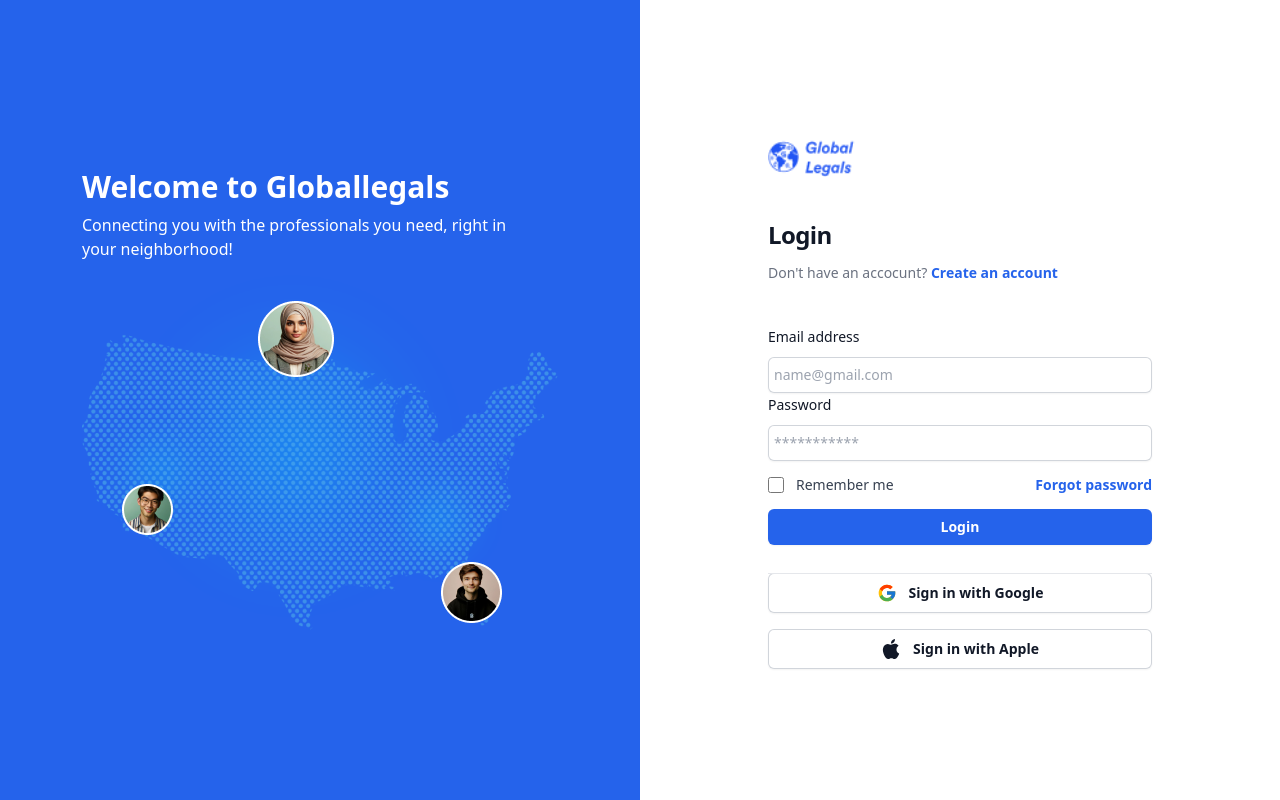
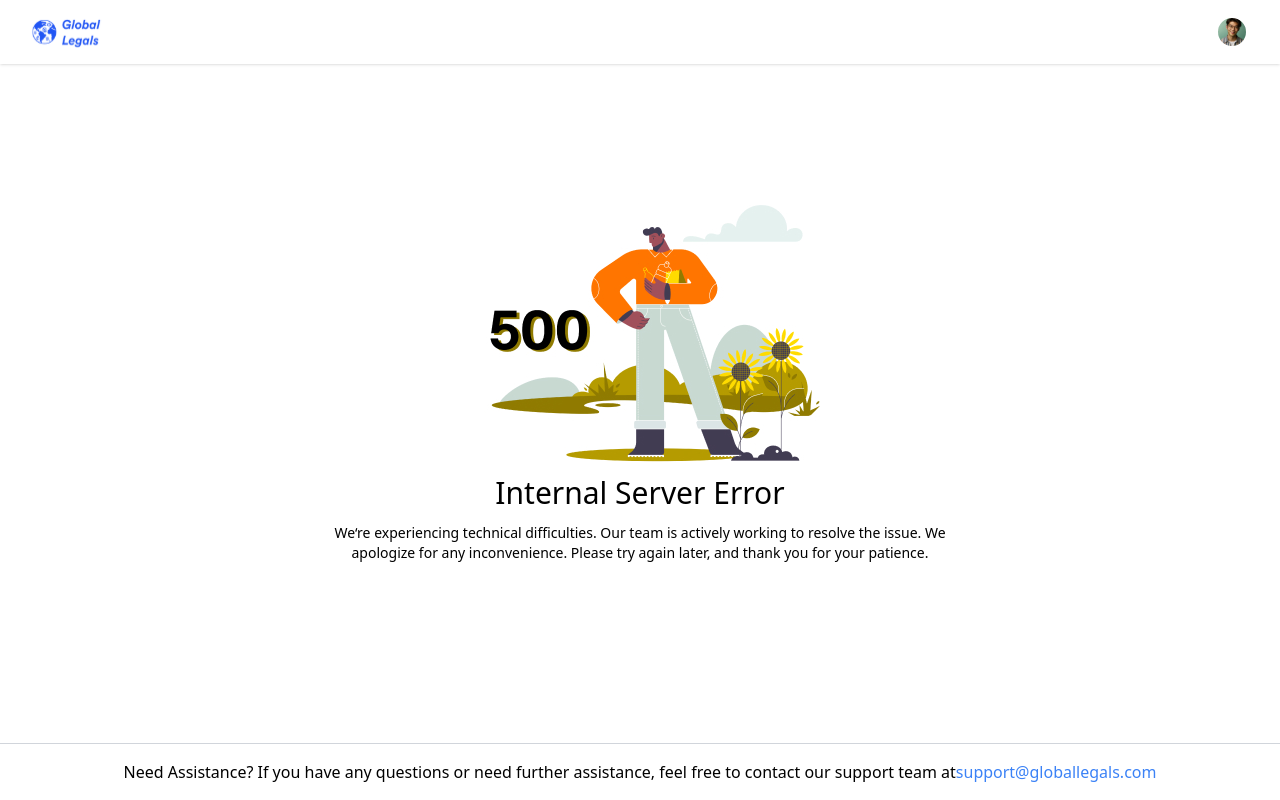
Before and after one commit to Nagarjunl/global-legals-ui, a React (Vite) app: page /dashboard/500 in a window 1280 px wide. Before the commit this address led to /. Built offline with nearby package versions, Linux system fonts and the light colour scheme.

Commit message:
added google login

```diff
--- a/package.json
+++ b/package.json
@@ -4,7 +4,7 @@
   "version": "0.0.0",
   "type": "module",
   "scripts": {
-    "dev": "vite",
+    "dev": "vite --port 5174",
     "build": "vite build",
     "lint": "eslint . --ext js,jsx --report-unused-disable-directives --max-warnings 0",
     "preview": "vite preview"
@@ -17,10 +17,12 @@
     "@tailwindcss/forms": "^0.5.7",
     "async-mutex": "^0.4.0",
     "firebase": "^10.7.1",
+    "gapi-script": "^1.2.0",
     "prop-types": "^15.8.1",
     "react": "^18.2.0",
     "react-datepicker": "^4.25.0",
     "react-dom": "^18.2.0",
+    "react-google-login": "^5.2.2",
     "react-google-recaptcha": "^3.1.0",
     "react-hook-form": "^7.49.2",
     "react-icons": "^4.12.0",
--- a/src/App.jsx
+++ b/src/App.jsx
@@ -1,4 +1,9 @@
-import { BrowserRouter as Router, Routes, Route, Navigate } from "react-router-dom";
+import {
+  BrowserRouter as Router,
+  Routes,
+  Route,
+  Navigate,
+} from "react-router-dom";
 import "./App.css";
 import AuthLayout from "./Layout/AuthLayout";
 import DashboardLayout from "./Layout/DashBoardLayout";
@@ -24,10 +29,9 @@ import PrivateInvestigators from "./pages/SignUpForms/PrivateInvestigators";
 import Verification from "./pages/SignUpForms/Verification";
 import PayPremium from "./pages/SignUpForms/PayPremium";
 
-import { useSelector } from 'react-redux'
+import { useSelector } from "react-redux";
 
 function App() {
-
   const isAuthenticated = useSelector((state) => state.auth.access_token);
 
   return (
@@ -37,7 +41,7 @@ function App() {
           <Route
             path="*"
             element={
-              !isAuthenticated ? (
+              // !isAuthenticated ? (
               <AuthLayout>
                 <Routes>
                   <Route index element={<Login />} />
@@ -48,16 +52,16 @@ function App() {
                   <Route path="enterOTP" element={<EnterOtp />} />
                 </Routes>
               </AuthLayout>
-              )
-                :
-                <Navigate to="/home" />
+              // )
+              // :
+              // <Navigate to="/home" />
             }
           />
           <Route path="/home" element={<Homepage />} />
           <Route
             path="dashboard/*"
             element={
-              isAuthenticated ? (
+              // isAuthenticated ? (
               <DashboardLayout>
                 <Routes>
                   <Route index element={<MultiStepper />} />
@@ -81,9 +85,10 @@ function App() {
                   <Route path="404" element={<Error404 />} />
                   <Route path="500" element={<Error500 />} />
                 </Routes>
-                </DashboardLayout>)
-                :
-                <Navigate to="/" />
+              </DashboardLayout>
+              // ) : (
+              //   <Navigate to="/" />
+              // )
             }
           />
         </Routes>
--- a/src/components/Header.jsx
+++ b/src/components/Header.jsx
@@ -6,14 +6,22 @@ import UserIcon from "../assets/UserIcon.svg";
 import { removeTokens } from "../reducers/auth/authSlice";
 import { useDispatch } from "react-redux";
 import { removeUser } from "../reducers/userSlice";
-
+import { GoogleLogout } from "react-google-login";
+import { useNavigate } from "react-router-dom";
 
 function classNames(...classes) {
   return classes.filter(Boolean).join(" ");
 }
 
+const clientId =
+  "1088488217067-p3bcsi9hbqg9v5befpfir4ak29dfd28i.apps.googleusercontent.com";
 export default function Example() {
+  const navigate = useNavigate();
 
+  const onSuccess = () => {
+    console.log("Log out Successfully");
+    navigate("/");
+  };
   const dispatch = useDispatch();
   return (
     <Disclosure as="nav" className="bg-white shadow">
@@ -102,12 +110,19 @@ export default function Example() {
                             onClick={() => {
                               dispatch(removeTokens());
                               dispatch(removeUser());
-                            }
-                            }
-
+                            }}
                           >
                             Sign out
                           </a>
+                        )}
+                      </Menu.Item>
+                      <Menu.Item>
+                        {({ active }) => (
+                          <GoogleLogout
+                            clientId={clientId}
+                            buttonText={"Logout"}
+                            onLogoutSuccess={onSuccess}
+                          />
                         )}
                       </Menu.Item>
                     </Menu.Items>
--- a/src/pages/Auth/Login.jsx
+++ b/src/pages/Auth/Login.jsx
@@ -1,19 +1,45 @@
 import logo from "../../assets/logo.png";
 import { SiApple } from "react-icons/si";
-import { FcGoogle } from "react-icons/fc";
 import PrimaryButton from "../../components/PrimaryButton";
 import { Link } from "react-router-dom";
 import LeftsideBar from "../../components/Leftside-Bar";
-import { useForm } from "react-hook-form"
+import { useForm } from "react-hook-form";
 import { useNavigate } from "react-router-dom";
 import { useDispatch } from "react-redux";
 import { addTokens } from "../../reducers/auth/authSlice";
 import { currentUser } from "../../reducers/userSlice";
 import { useSignInMutation } from "../../services/authAPI";
+import { GoogleLogin } from "react-google-login";
+import { useEffect } from "react";
+import { gapi } from "gapi-script";
+
+const clientId =
+  "1088488217067-p3bcsi9hbqg9v5befpfir4ak29dfd28i.apps.googleusercontent.com";
 const Login = () => {
   const navigate = useNavigate();
   const dispatch = useDispatch();
   const [signIn, { isLoading }] = useSignInMutation();
+
+  useEffect(() => {
+    function start() {
+      gapi.client.init({
+        clientId: clientId,
+        scope: "",
+      });
+    }
+    gapi.load("client:auth2", start);
+  });
+
+  // var accessToken = gapi.auth.getToken().accessToken;
+
+  const onSuccess = (res) => {
+    console.log("Login Succes Current User:", res.profileObj);
+    navigate("/dashboard");
+  };
+
+  const onFailure = (res) => {
+    console.log("Login failed: " + res);
+  };
 
   const {
     register,
@@ -32,7 +58,7 @@ const Login = () => {
             const { user, ...rest } = res;
             dispatch(addTokens(rest));
             dispatch(currentUser(user));
-            navigate("/home");
+            navigate("/dashboard");
           }
         });
     } catch (error) {
@@ -43,11 +69,11 @@ const Login = () => {
         message: "Username or password is incorrect",
       });
     }
-  }
+  };
 
   const onSubmit = (data) => {
     signInMethod(data);
-  }
+  };
 
   return (
     <div className="grid grid-cols-1 lg:grid-cols-2 min-h-screen">
@@ -67,9 +93,12 @@ const Login = () => {
             </h2>
             <p className="mt-2 text-sm leading-6 text-gray-500">
               Don&apos;t have an accocunt?&nbsp;
-
-              <Link to="/register" className="font-semibold text-blue-600 hover:text-blue-500"
-              >Create an account</Link>
+              <Link
+                to="/register"
+                className="font-semibold text-blue-600 hover:text-blue-500"
+              >
+                Create an account
+              </Link>
             </p>
           </div>
 
@@ -79,8 +108,9 @@ const Login = () => {
                 <>
                   <label
                     htmlFor="email"
-
-                    className={`block text-sm font-medium leading-6 ${errors?.email ? 'text-red-700' : 'text-gray-900'}`}
+                    className={`block text-sm font-medium leading-6 ${
+                      errors?.email ? "text-red-700" : "text-gray-900"
+                    }`}
                   >
                     Email address
                   </label>
@@ -93,15 +123,19 @@ const Login = () => {
                     />
                   </div>
 
-                  {errors?.email &&
-                    <p className="mt-2 text-sm text-red-600 dark:text-red-500"> {errors?.email?.message} </p>
-                  }
+                  {errors?.email && (
+                    <p className="mt-2 text-sm text-red-600 dark:text-red-500">
+                      {" "}
+                      {errors?.email?.message}{" "}
+                    </p>
+                  )}
                 </>
                 <>
                   <label
                     htmlFor="password"
-
-                    className={`block text-sm font-medium leading-6 ${errors?.password ? 'text-red-700' : 'text-gray-900'}`}
+                    className={`block text-sm font-medium leading-6 ${
+                      errors?.password ? "text-red-700" : "text-gray-900"
+                    }`}
                   >
                     Password
                   </label>
@@ -110,12 +144,17 @@ const Login = () => {
                       type="password"
                       placeholder="***********"
                       className="block w-full rounded-md border-0 p-1.5 shadow-sm ring-1 ring-inset ring-gray-300 placeholder:text-gray-400  focus:ring-blue-600 sm:text-sm sm:leading-6"
-                      {...register("password", { required: "Password is required" })}
+                      {...register("password", {
+                        required: "Password is required",
+                      })}
                     />
                   </div>
-                  {errors?.password &&
-                    <p className="mt-2 text-sm text-red-600 dark:text-red-500"> {errors?.password?.message} </p>
-                  }
+                  {errors?.password && (
+                    <p className="mt-2 text-sm text-red-600 dark:text-red-500">
+                      {" "}
+                      {errors?.password?.message}{" "}
+                    </p>
+                  )}
                 </>
 
                 <div className="flex items-center justify-between mt-3">
@@ -135,12 +174,19 @@ const Login = () => {
                   </div>
 
                   <div className="text-sm leading-6">
-
-                    <Link to="/forgetPassword" className="font-semibold text-blue-600 hover:text-blue-500"
-                    >Forgot password</Link>
+                    <Link
+                      to="/forgetPassword"
+                      className="font-semibold text-blue-600 hover:text-blue-500"
+                    >
+                      Forgot password
+                    </Link>
                   </div>
                 </div>
-                <PrimaryButton type="submit" disabled={isLoading} buttonText="Login" />
+                <PrimaryButton
+                  type="submit"
+                  disabled={isLoading}
+                  buttonText="Login"
+                />
               </form>
             </div>
 
@@ -155,16 +201,14 @@ const Login = () => {
               </div>
 
               <div className="mt-5 grid grid-row-2 gap-4">
-                <a
-                  href="#"
-                  className="flex w-full items-center justify-center gap-3 rounded-md bg-white px-3 py-2 text-sm font-semibold text-gray-900 shadow-sm ring-1 ring-inset ring-gray-300 hover:bg-gray-50"
-                >
-                  <FcGoogle size={20} />
-                  <span className="text-sm font-semibold leading-6">
-                    Sign in with Google
-                  </span>
-                </a>
-
+                <GoogleLogin
+                  clientId={clientId}
+                  buttonText="Sign in with Google"
+                  onSuccess={onSuccess}
+                  onFailure={onFailure}
+                  cookiePolicy={""}
+                  isSignedIn={true}
+                />
                 <a
                   href="#"
                   className="flex w-full items-center justify-center gap-3 rounded-md bg-white px-3 py-2 text-sm font-semibold text-gray-900 shadow-sm ring-1 ring-inset ring-gray-300 hover:bg-gray-50 mb-3.5"
```
Lines whose indentation alone changed are shown as unchanged.
